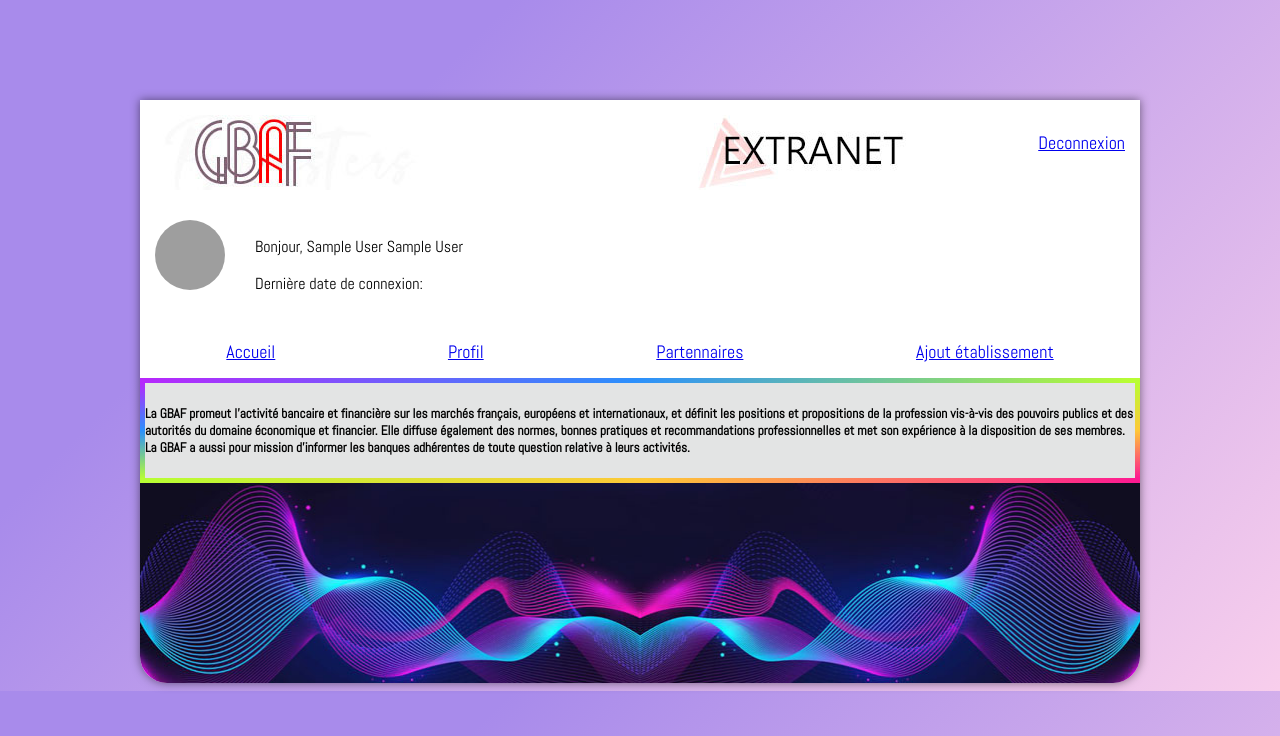
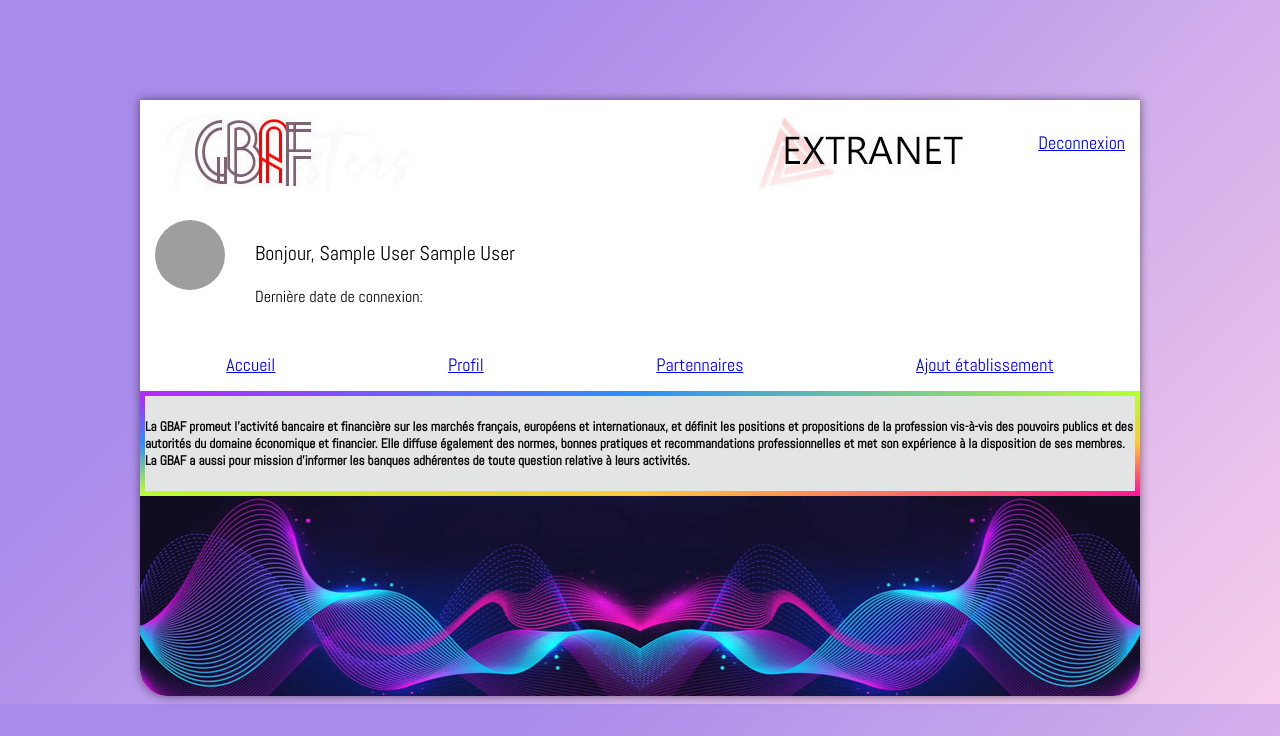
Before and after one commit to Juju075/demo, a PHP site: page /Tutos_PHP/dashboard.php in a window 1280 px wide. Shown: the top 736 px of the page. Run offline with PHP 8.4, Linux system fonts and the light colour scheme; the visitor is signed in with stand-in values (Sample User, id 1); data that the repository does not hold is empty; grey boxes are pictures that could not be loaded.

Commit message:
correction class center form

```diff
--- a/add_etablissement.php
+++ b/add_etablissement.php
@@ -40,7 +40,7 @@ if(isset($_SESSION['id_user']) AND !empty ($_SESSION['id_user'])){
     <?php include("header_redesign.php"); ?> <!-- ouverture et fermeture section -->
     <?php include("navigation.php"); ?>
 <div class="row"><!-- Content 1000 px  1 col-->
-                <article class="row_container center">
+                <article class="row_container disposition">
                     <div class="etab_container">
                         <div class="item">
                             <h2>Ajouter un établissement</h2>
--- a/autre.txt
+++ b/autre.txt
@@ -1,3 +1,4 @@
 ceci est un fichier txt de qualite :w
 :wq
 :wq
+:wq
--- a/css/dashboard_redesign_1.css
+++ b/css/dashboard_redesign_1.css
@@ -54,7 +54,6 @@ img {
   color: green;
   text-align: center;
 }
-
 /*media querie grand ecran */
 @media screen and (min-width: 800px) {
   #main_container {
@@ -105,7 +104,6 @@ img {
     /* Ligne standard  */
     display: flex;
     flex-flow: row wrap;
-
     width: 100%;
   }
 
--- a/dashboard.php
+++ b/dashboard.php
@@ -26,7 +26,7 @@ if(isset($_SESSION['id_user']) AND !empty ($_SESSION['id_user'])){
 <!DOCTYPE html>
 <html lang="fr">
 <head>
-<title>ma page</title>
+<title>Accueil</title>
 <meta charset="utf-8"/>
 <link rel="icon" href="favicon.ico">
 <link href="css/style_mobile_first.css" rel="stylesheet" type="text/css">
--- a/header_redesign.php
+++ b/header_redesign.php
@@ -1,43 +1,42 @@
-<header class="section_header"><!-- Section header -->
+<header class="section_header center"><!-- Section header -->
 
     <div class="row_container space-around"> <!-- 1 ROW -->
 
         <div class="item auto four">
             <img src="images/dashboard_logo1.jpg" alt="image_logo">
         </div>
-
-        <div class="item auto">
+        <div class="item display"><!-- A faire disparaitre en mobile -->
             <img src="images/dashboard_logo2.jpg" alt="image_logo">
         </div>
 
-        <div class="item none">
+        <div class="item none display1">
             <nav>
                 <ul>
                 <li><a href="log_out.php">Deconnexion</a><li>
                 </ul>
             </nav>
         </div>
+    </div>
 
-    </div><!-- Fin container row -->
+    <div class="row_container center"> <!-- 1 ROW -->
 
-
-
-    <div class="row_container center">
-        <div class="item none">
+        <div class="item none display4">
             <img src="images/avatar/<?php echo $userData['avatar'];?>" class="avatar" alt="image_avatar"/>
         </div>
 
-
         <div class="item  four">
-        <p>Bonjour, <?php echo ucfirst($_SESSION['prenom']) . ' ' . ucfirst($_SESSION['nom_de_famille']); ?></p>
-            <p>Dernière date de connexion:<br><?
+            <p class="font_size_1">Bonjour, <?php echo ucfirst($_SESSION['prenom']) . ' ' . ucfirst($_SESSION['nom_de_famille']); ?></p>
+            <p class="font_size_2">Dernière date de connexion:<br>
+            <?
                 $bdd = new PDO('mysql:host=localhost;dbname=mon_projet;charset=UTF8', 'dev06' ,'_cxeK9Dt)hkA', array(PDO::ATTR_ERRMODE => PDO::ERRMODE_EXCEPTION));
                 $req_connexion = $bdd->prepare('SELECT last_connexion FROM banksters WHERE id_user = ?');
                 $req_connexion->execute(array($_SESSION['id_user']));
                 $last_connexion = $req_connexion->fetch();
                 echo $last_connexion['last_connexion'];
-            ?></p>
-        </div><!-- Fin section header-->
+            ?>
+            </p>
         </div>
 
+    </div><!-- Fin section header-->
+
 </header>  <!-- Fin section header-->
```
Also changed, not shown: css/style.css (+72 -73 lines). Lines whose indentation alone changed are shown as unchanged.
